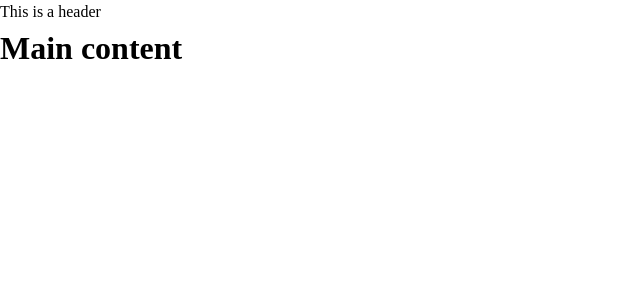
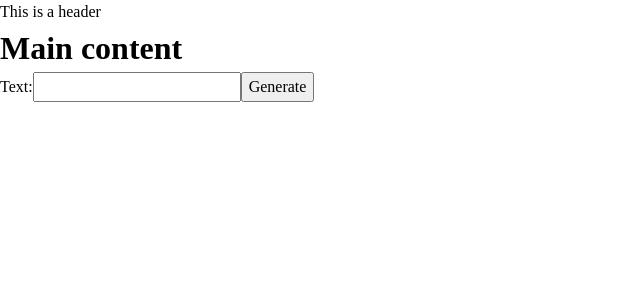
Before and after one commit to DorukEmre/brain-meld, a Next.js app in the folder client/: page / in a window 1280 px wide. Shown: the top 300 px of the page, without its empty margins (0-640 px from the left). Built offline with nearby package versions, Linux system fonts and the light colour scheme.

Commit message:
Added Apollo Client to frontend

```diff
--- a/client/package.json
+++ b/client/package.json
@@ -9,12 +9,14 @@
     "lint": "next lint"
   },
   "dependencies": {
+    "@apollo/client": "^3.7.7",
     "@next/font": "13.1.6",
     "@types/node": "18.13.0",
     "@types/react": "18.0.28",
     "@types/react-dom": "18.0.11",
     "eslint": "8.34.0",
     "eslint-config-next": "13.1.6",
+    "graphql": "^16.6.0",
     "next": "13.1.6",
     "react": "18.2.0",
     "react-dom": "18.2.0",
--- /dev/null
+++ b/client/src/config/apolloClient.tsx
@@ -0,0 +1,27 @@
+import { ApolloClient, InMemoryCache } from '@apollo/client'
+
+const cache = new InMemoryCache({
+  typePolicies: {
+    Query: {
+      fields: {
+        clients: {
+          merge(existing, incoming) {
+            return incoming
+          },
+        },
+        projects: {
+          merge(existing, incoming) {
+            return incoming
+          },
+        },
+      },
+    },
+  },
+})
+
+const client = new ApolloClient({
+  uri: 'http://localhost:5000/graphql',
+  cache,
+})
+
+export default client
--- a/client/src/pages/_app.tsx
+++ b/client/src/pages/_app.tsx
@@ -1,6 +1,8 @@
 import { ReactElement, ReactNode } from 'react'
 import type { NextPage } from 'next'
 import type { AppProps } from 'next/app'
+import { ApolloProvider } from '@apollo/client'
+import client from '@/config/apolloClient'
 
 import Layout from '@/components/Layout'
 
@@ -25,7 +27,9 @@ export default function App({ Component, pageProps }: AppPropsWithLayout) {
         :root {
         }
       `}</style>
-      <Component {...pageProps} />
+      <ApolloProvider client={client}>
+        <Component {...pageProps} />
+      </ApolloProvider>
     </>,
   )
 }
--- a/client/src/pages/index.tsx
+++ b/client/src/pages/index.tsx
@@ -1,14 +1,54 @@
-import Image from 'next/image'
+import { gql, useQuery } from '@apollo/client'
 import type { NextPageWithLayout } from '@/pages/_app'
 import HTMLMetaTags from '@/components/HTMLMetaTags'
+import { useState } from 'react'
+import { ApolloClient, InMemoryCache } from '@apollo/client'
+
+const client = new ApolloClient({
+  uri: 'http://localhost:5000/graphql',
+  cache: new InMemoryCache(),
+})
 
 type Props = {}
 const Home: NextPageWithLayout<Props> = (props) => {
+  const [text, setText] = useState('')
+  const [response, setResponse] = useState('')
+
+  const handleSubmit = async (e: any) => {
+    e.preventDefault()
+
+    const { data } = await client.query({
+      query: gql`
+        query OpenAIQuery($text: String!) {
+          generateText(text: $text)
+        }
+      `,
+      variables: { text },
+    })
+
+    setResponse(data.generateText)
+  }
+
   return (
     <>
       <HTMLMetaTags />
-
       <h1>Main content</h1>
+      <div>
+        <form onSubmit={handleSubmit}>
+          <label>
+            Text:
+            <input
+              type="text"
+              value={text}
+              onChange={(event) => {
+                setText(event.target.value)
+              }}
+            />
+          </label>
+          <button type="submit">Generate</button>
+        </form>
+        {response && <p>{response}</p>}
+      </div>
     </>
   )
 }
```
Also changed, not shown: 1 other file (tests, documents, lock files or other folders).
